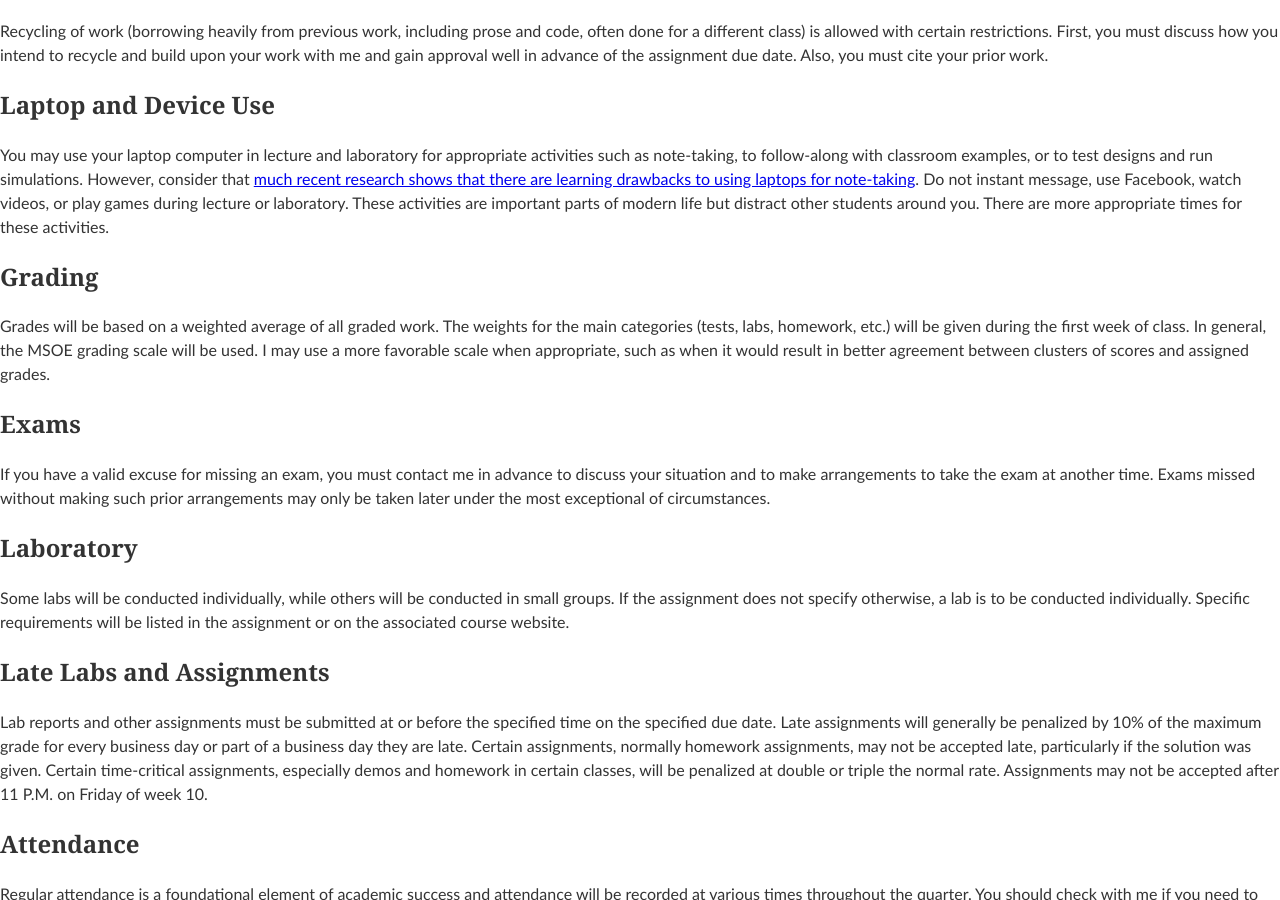
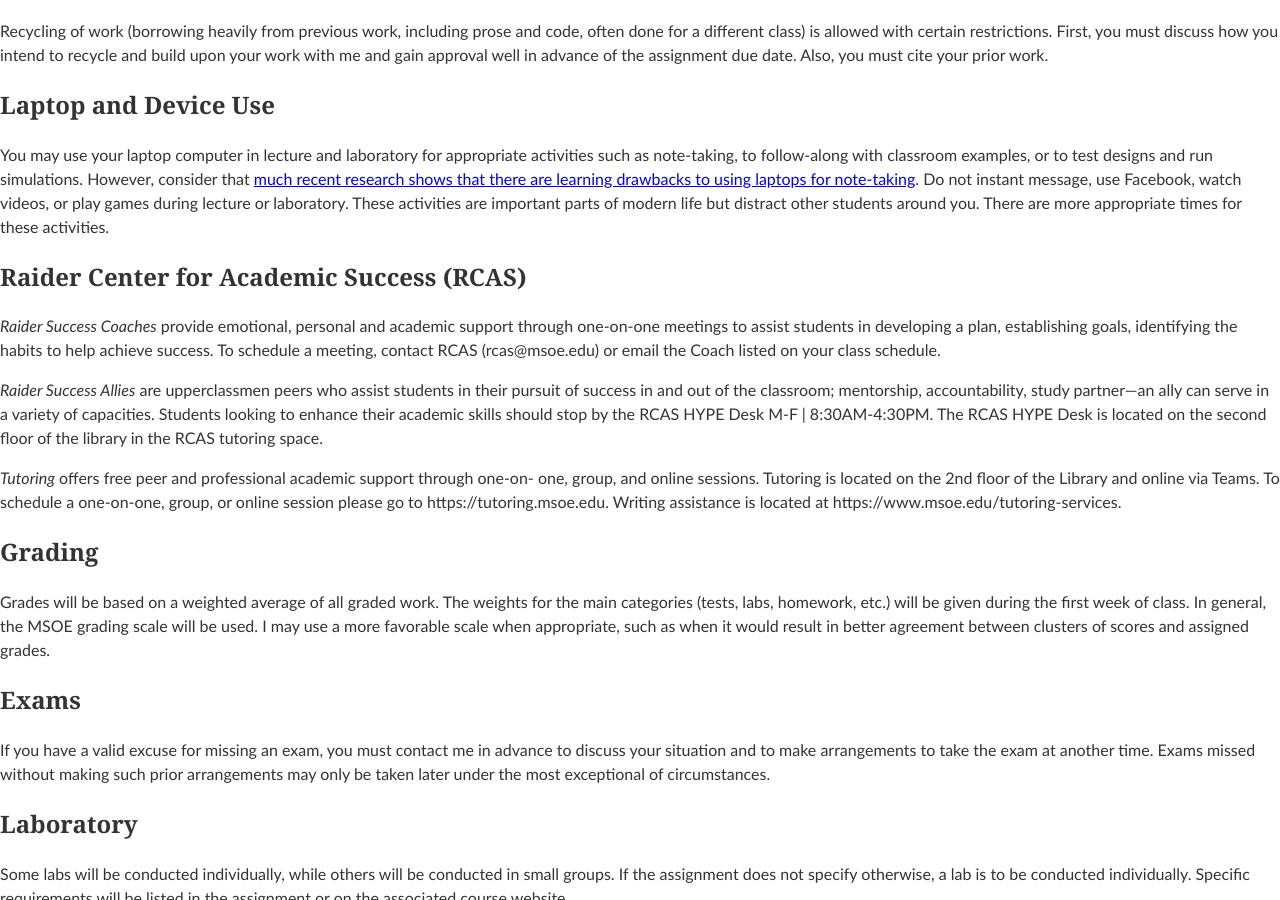
Before and after one commit to edurant/edurant.github.io, a Jekyll site: the page built from courses/policies.md, in a window 1280 px wide and 900 px high, scrolled down 368 px. Built offline with Jekyll 4.4.1, drawn with Linux system fonts in a browser that asks for light colours.

Commit message:
General Syllabus Policies: +RCAS statement

```diff
--- a/courses/policies.md
+++ b/courses/policies.md
@@ -40,6 +40,27 @@ to follow-along with classroom examples, or to test designs and run simulations.
 Do not instant message, use Facebook, watch videos, or play games during lecture or laboratory.
 These activities are important parts of modern life but distract other students around you.
 There are more appropriate times for these activities.
+
+## Raider Center for Academic Success (RCAS)
+
+*Raider Success Coaches* provide emotional, personal and academic support
+through one-on-one meetings to assist students in developing a plan,
+establishing goals, identifying the habits to help achieve success. To schedule
+a meeting, contact RCAS (rcas@msoe.edu) or email the Coach listed on your class
+schedule.
+
+*Raider Success Allies* are upperclassmen peers who assist students in their
+pursuit of success in and out of the classroom; mentorship, accountability,
+study partner—an ally can serve in a variety of capacities. Students looking
+to enhance their academic skills should stop by the RCAS HYPE Desk M-F |
+8:30AM-4:30PM. The RCAS HYPE Desk is located on the second floor of the library
+in the RCAS tutoring space.
+
+*Tutoring* offers free peer and professional academic support through one-on-
+one, group, and online sessions. Tutoring is located on the 2nd floor of the
+Library and online via Teams. To schedule a one-on-one, group, or online session
+please go to https://tutoring.msoe.edu. Writing assistance is located at
+https://www.msoe.edu/tutoring-services.
 
 ## Grading
 
```
Also changed, not shown: other parts of courses/policies.md (+1 -1 lines).
